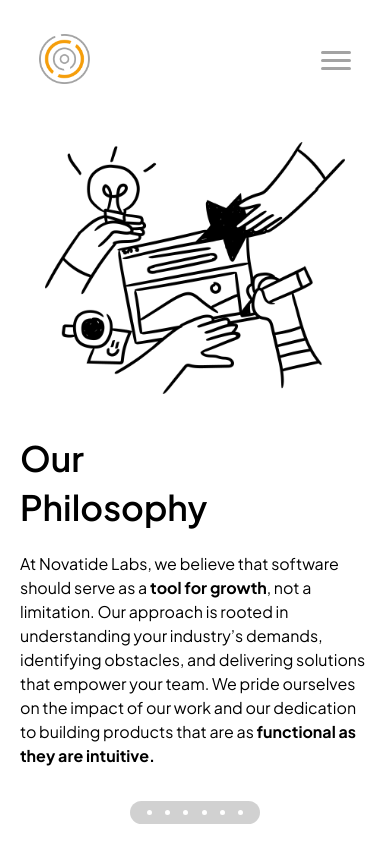
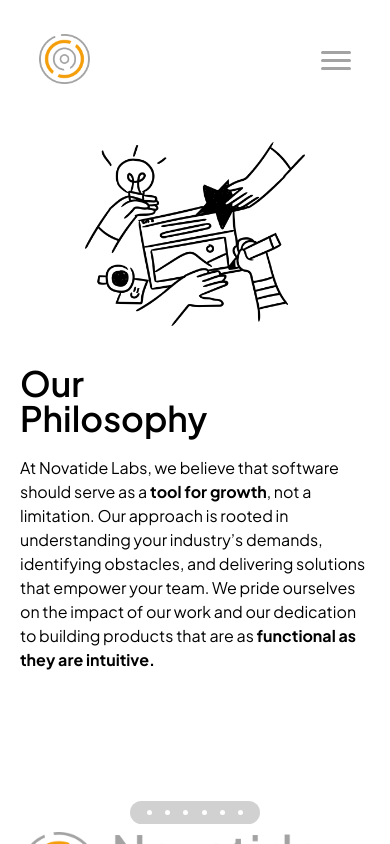
Before and after one commit to aialphanovatide/novatidelabs-website, a React (Create React App) app: page /philosophy in a window 390 px wide. Built offline with nearby package versions, Linux system fonts and the light colour scheme.

Commit message:
minor fixes

```diff
--- a/src/components/Methodology/Methodology.css
+++ b/src/components/Methodology/Methodology.css
@@ -261,6 +261,7 @@
       .text-yellow-methodology {
         font-size: 35px; /* Adjust size for mobile */
         font-weight: 600;
+        line-height: 1;
       }
 
       .text-normal-methodology {
@@ -278,7 +279,7 @@
       }
 
       .illustration-methodology img {
-        min-width: 300px; /* Adjust image size for smaller screens */
+        min-width: 220px; /* Adjust image size for smaller screens */
         height: auto;
         margin-top: -100px;
       }
```
